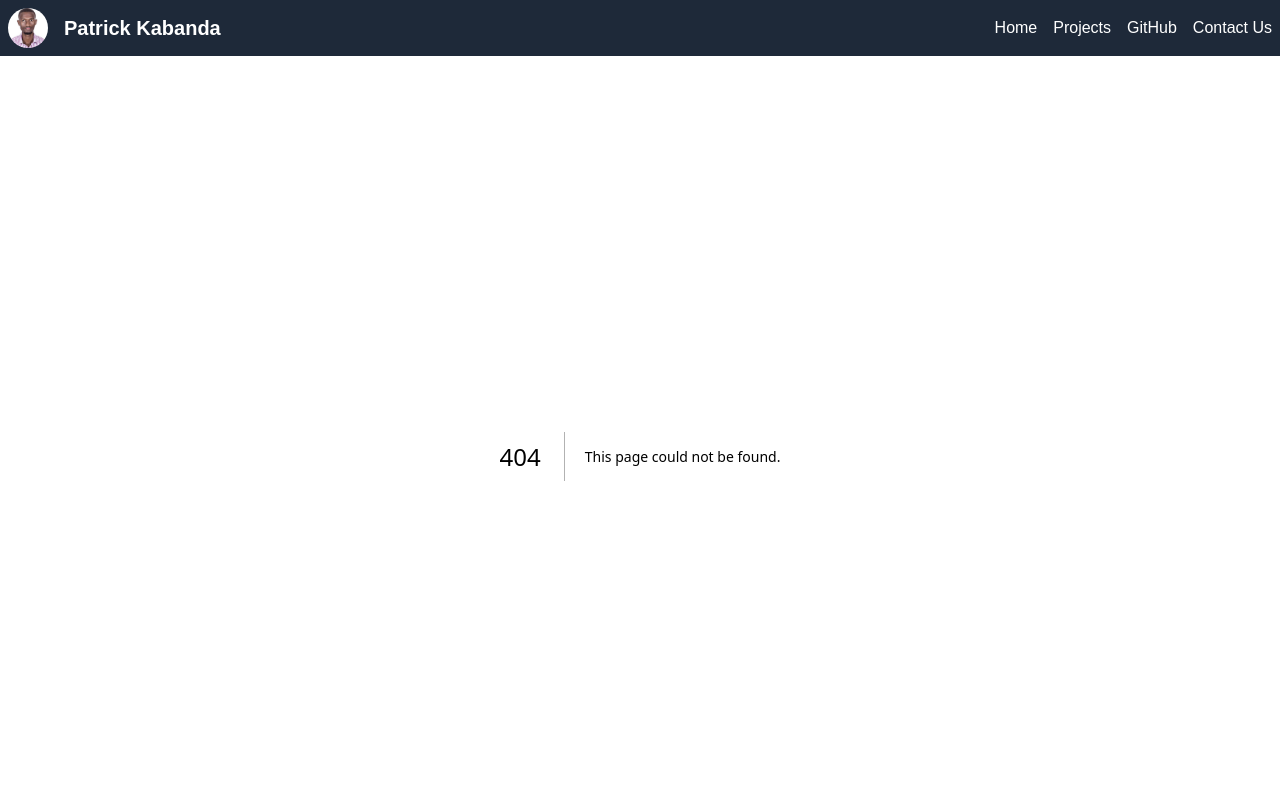
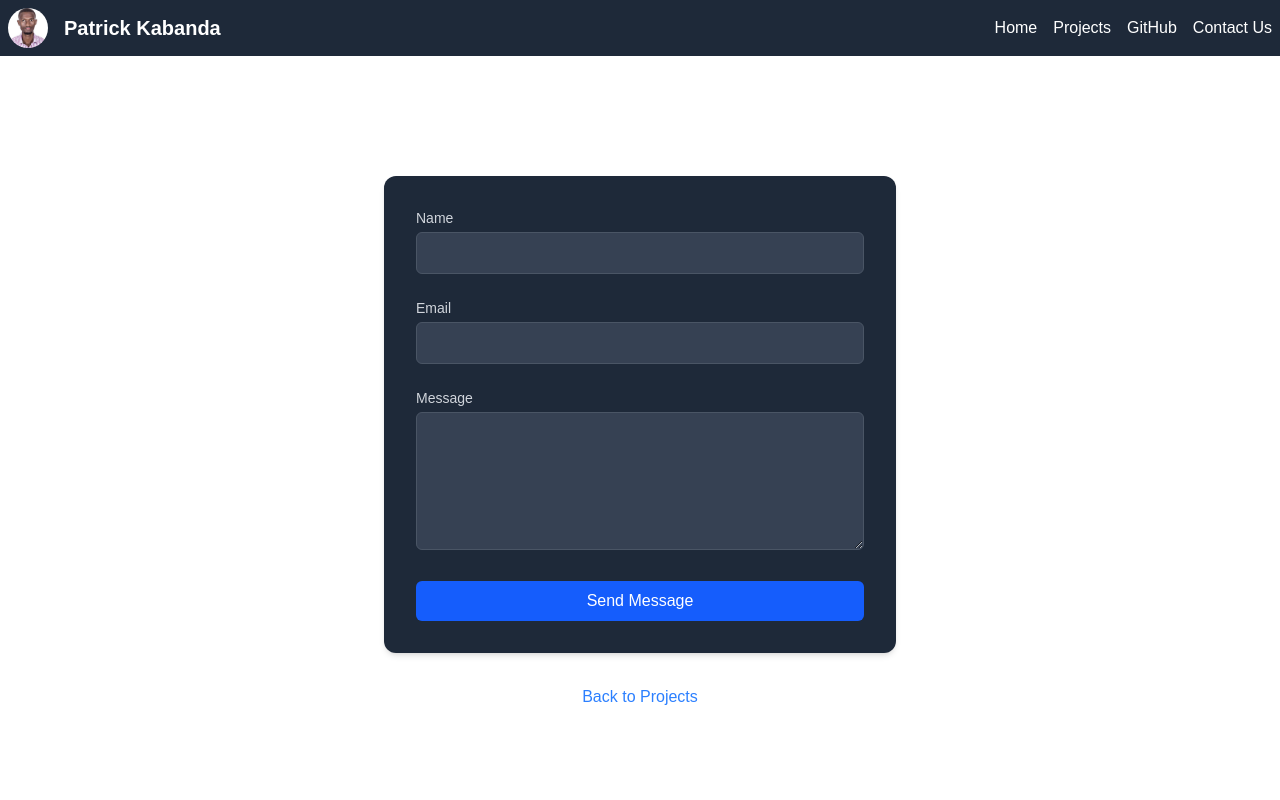
Before and after one commit to kabandapatrick2580/portfolio, a Next.js app in the folder portfolio/: page /contact in a window 1280 px wide. Before the commit this address had no page. Shown: the top 800 px of the page. Built offline with nearby package versions, Linux system fonts and the light colour scheme.

Commit message:
implemented the contact page using Resend

```diff
--- a/portfolio/package.json
+++ b/portfolio/package.json
@@ -13,7 +13,8 @@
     "next": "15.2.4",
     "react": "^19.0.0",
     "react-dom": "^19.0.0",
-    "react-icons": "^5.5.0"
+    "react-icons": "^5.5.0",
+    "resend": "^4.5.1"
   },
   "devDependencies": {
     "@eslint/eslintrc": "^3",
--- /dev/null
+++ b/portfolio/pages/api/contact.ts
@@ -0,0 +1,38 @@
+import type { NextApiRequest, NextApiResponse } from 'next';
+import { Resend } from 'resend';
+
+const resend = new Resend(process.env.RESEND_API_KEY);
+
+export default async function handler(req: NextApiRequest, res: NextApiResponse) {
+  if (req.method !== 'POST') {
+    return res.status(405).json({ error: 'Method Not Allowed' });
+  }
+
+  const { name, email, message } = req.body;
+
+  if (!name || !email || !message) {
+    return res.status(400).json({ error: 'All fields are required' });
+  }
+
+  if (!/^[^\s@]+@[^\s@]+\.[^\s@]+$/.test(email)) {
+    return res.status(400).json({ message: "Invalid email format" });
+  }
+
+  try {
+    await resend.emails.send({
+        from: "Contact Form <onboarding@resend.dev>", // Replace with your verified domain
+      to: "your.email@example.com", // Your email address
+      subject: `New Contact Form Submission from ${name}`,
+      html: `
+        <h2>New Message from ${name}</h2>
+        <p><strong>Email:</strong> ${email}</p>
+        <p><strong>Message:</strong> ${message}</p>
+      `,
+    });
+
+    return res.status(200).json({ message: "Message sent successfully" });
+  } catch (error) {
+    console.error("Error sending email:", error);
+    return res.status(500).json({ message: "Failed to send email" });
+  }
+}
--- /dev/null
+++ b/portfolio/pages/contact.tsx
@@ -0,0 +1,136 @@
+import { useState } from 'react';
+import Head from 'next/head'; // Import Head for SEO
+import Link from 'next/link';
+import { motion } from 'framer-motion'; // Import motion for animations
+
+interface FormData {
+    name: string;
+    email: string;
+    message: string;
+}
+
+export default function Contact() {
+    const [formData, setFormData] = useState<FormData>({ name: '', email: '', message: '' });
+    const [status, setStatus] = useState<'idle' | 'loading' | 'success' | 'error'>('idle');
+    const [errorMessage, setErrorMessage] = useState('');
+
+    const handleSubmit = async (e: React.FormEvent) => {
+        e.preventDefault();
+        setStatus('loading');
+        setErrorMessage('');
+
+        try {
+            const response = await fetch('/api/contact', {
+                method: 'POST',
+                headers: { 'Content-Type': 'application/json' },
+                body: JSON.stringify(formData),
+            });
+
+            if (response.ok) {
+                setStatus('success');
+                setFormData({ name: '', email: '', message: '' });
+            } else {
+                const error = await response.json();
+                setStatus('error');
+                setErrorMessage(error.message || 'Failed to send message. Please try again later.');
+            }
+        } catch (error) {
+            setStatus('error');
+            setErrorMessage('An unexpected error occurred. Please try again later.');
+        }
+    };
+
+    const handleChange = (e: React.ChangeEvent<HTMLInputElement | HTMLTextAreaElement>) => {
+        setFormData({ ...formData, [e.target.name]: e.target.value });
+    };
+
+    return (
+        <>
+            <Head>
+                <title>Contact Us | Patrick Kabanda</title>
+                <meta name="description" content="Get in touch with Me for inquiries, feedback, or collaboration opportunities." />
+            </Head>
+            <div className="container mx-auto p-4 py-12 min-h-screen flex flex-col items-center">
+                <motion.h1
+                    className="text-4xl font-bold text-center mb-8 text-white"
+                    initial={{ opacity: 0, y: -20 }}
+                    animate={{ opacity: 1, y: 0 }}
+                    transition={{ duration: 0.5 }}
+                    >
+                Contact Me
+                </motion.h1>
+        <motion.div
+          className="w-full max-w-lg bg-gray-800 p-8 rounded-xl shadow-md"
+          initial={{ opacity: 0, scale: 0.9 }}
+          animate={{ opacity: 1, scale: 1 }}
+          transition={{ duration: 0.5 }}
+        >
+          <form onSubmit={handleSubmit} className="space-y-6">
+            <div>
+              <label htmlFor="name" className="block text-sm font-medium text-gray-300">
+                Name
+              </label>
+              <input
+                type="text"
+                id="name"
+                name="name"
+                value={formData.name}
+                onChange={handleChange}
+                required
+                className="mt-1 w-full p-2 rounded-md bg-gray-700 text-white border border-gray-600 focus:outline-none focus:ring-2 focus:ring-blue-500"
+              />
+            </div>
+            <div>
+              <label htmlFor="email" className="block text-sm font-medium text-gray-300">
+                Email
+              </label>
+              <input
+                type="email"
+                id="email"
+                name="email"
+                value={formData.email}
+                onChange={handleChange}
+                required
+                className="mt-1 w-full p-2 rounded-md bg-gray-700 text-white border border-gray-600 focus:outline-none focus:ring-2 focus:ring-blue-500"
+              />
+            </div>
+            <div>
+              <label htmlFor="message" className="block text-sm font-medium text-gray-300">
+                Message
+              </label>
+              <textarea
+                id="message"
+                name="message"
+                value={formData.message}
+                onChange={handleChange}
+                required
+                rows={5}
+                className="mt-1 w-full p-2 rounded-md bg-gray-700 text-white border border-gray-600 focus:outline-none focus:ring-2 focus:ring-blue-500"
+              />
+            </div>
+            <motion.button
+              type="submit"
+              disabled={status === "loading"}
+              className="w-full bg-blue-600 text-white px-4 py-2 rounded-md hover:bg-blue-700 disabled:opacity-50"
+              whileHover={{ scale: 1.05 }}
+              whileTap={{ scale: 0.95 }}
+            >
+              {status === "loading" ? "Sending..." : "Send Message"}
+            </motion.button>
+          </form>
+          {status === "success" && (
+            <p className="mt-4 text-green-500 text-center">Message sent successfully!</p>
+          )}
+          {status === "error" && (
+            <p className="mt-4 text-red-500 text-center">{errorMessage}</p>
+          )}
+        </motion.div>
+        <div className="text-center mt-8">
+          <Link href="/projects" className="text-blue-500 hover:underline">
+            Back to Projects
+          </Link>
+        </div>
+      </div>
+    </>
+  );
+}
```
Also changed, not shown: 1 other file (tests, documents, lock files or other folders).
